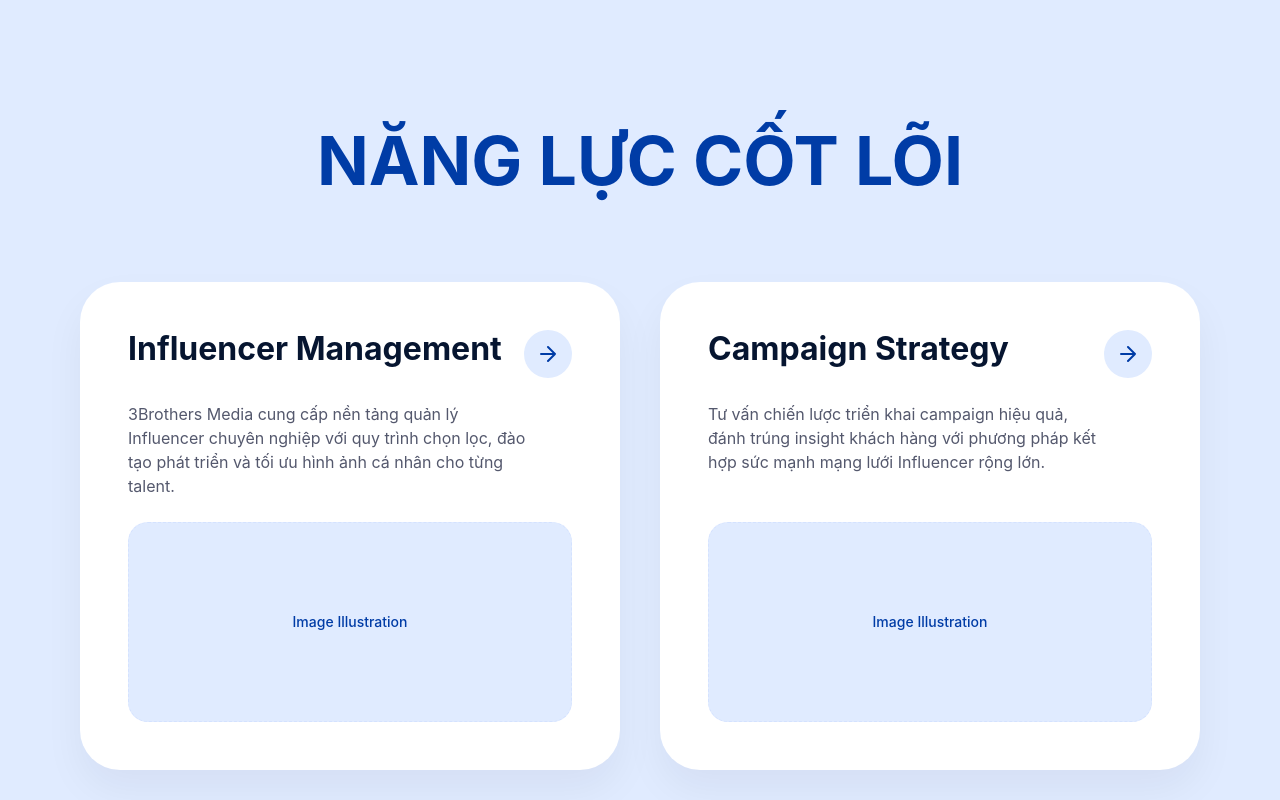
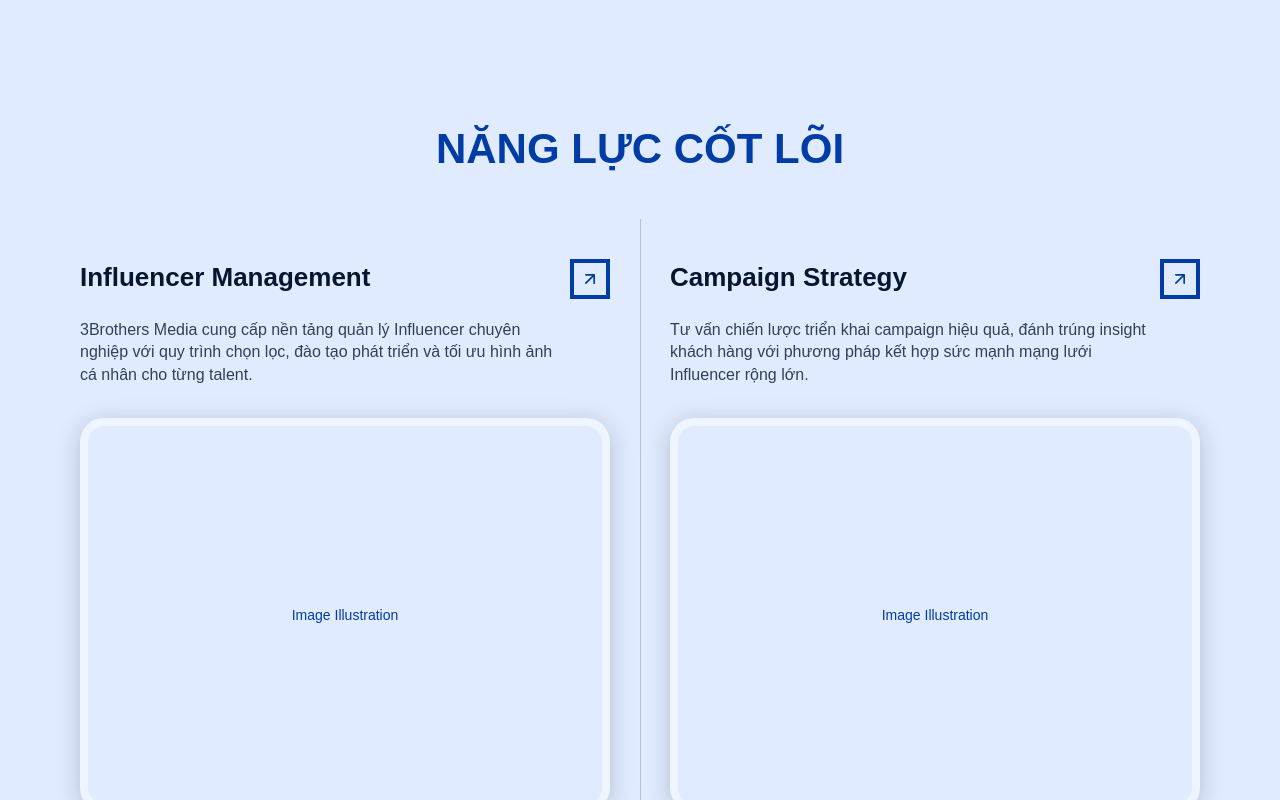
Before and after one commit to huypham501/3BrothersWeb, a Next.js app: page /home-v2 in a window 1280 px wide. Shown: the part 920-1720 px from the top of the page. Built offline with nearby package versions, Linux system fonts and the light colour scheme.

Commit message:
style: refine core competencies section ui and extract card component

```diff
--- /dev/null
+++ b/src/components/home-v2/components/CoreCompetencyCard.tsx
@@ -0,0 +1,123 @@
+import styled from 'styled-components';
+import { colors, spacing, typography, mediaQueries, motion } from '@/styles/tokens';
+
+export interface CoreCompetencyCardProps {
+  title: string;
+  description: string;
+}
+
+export function CoreCompetencyCard({ title, description }: CoreCompetencyCardProps) {
+  return (
+    <CardContainer>
+      <TextGroup>
+        <TitleRow>
+          <CardTitle>{title}</CardTitle>
+          <ArrowIcon>
+            <svg fill="none" stroke="currentColor" viewBox="0 0 24 24">
+              <path strokeLinecap="round" strokeLinejoin="round" strokeWidth={2} d="M7 17L17 7M17 7H7M17 7V17" />
+            </svg>
+          </ArrowIcon>
+        </TitleRow>
+        <CardDescription>{description}</CardDescription>
+      </TextGroup>
+      <ImageContainer>
+        <ImagePlaceholder>Image Illustration</ImagePlaceholder>
+      </ImageContainer>
+    </CardContainer>
+  );
+}
+
+const CardContainer = styled.div`
+  display: flex;
+  flex-direction: column;
+  gap: 32px;
+  width: 100%;
+  position: relative;
+  cursor: pointer;
+`;
+
+const TextGroup = styled.div`
+  display: flex;
+  flex-direction: column;
+  gap: 20px;
+  width: 100%;
+`;
+
+const TitleRow = styled.div`
+  display: flex;
+  justify-content: space-between;
+  align-items: flex-start;
+  width: 100%;
+`;
+
+const CardTitle = styled.h3`
+  font-family: 'Montserrat', sans-serif;
+  font-weight: ${typography.fontWeight.bold};
+  font-size: 26px;
+  line-height: 140%;
+  color: #061530;
+  margin: ${spacing[0]};
+
+  ${mediaQueries.down.sm} {
+    font-size: ${typography.fontSize.xl};
+  }
+`;
+
+const ArrowIcon = styled.div`
+  width: 40px;
+  height: 40px;
+  border: 4px solid #003CA6;
+  display: flex;
+  align-items: center;
+  justify-content: center;
+  color: #003CA6;
+  cursor: pointer;
+  flex-shrink: 0;
+  transition: transform ${motion.duration.base} ${motion.easing.easeOut};
+
+  &:hover {
+    transform: translate(2px, -2px);
+  }
+
+  svg {
+    width: 20px;
+    height: 20px;
+  }
+`;
+
+const CardDescription = styled.p`
+  font-family: 'Montserrat', sans-serif;
+  font-weight: ${typography.fontWeight.normal};
+  font-size: 16px;
+  line-height: 140%;
+  color: #061530;
+  opacity: 0.8;
+  margin: ${spacing[0]};
+  max-width: 90%;
+
+  ${mediaQueries.down.sm} {
+    max-width: 100%;
+  }
+`;
+
+const ImageContainer = styled.div`
+  width: 100%;
+  aspect-ratio: 612 / 455;
+  border-radius: 24px;
+  border: 8px solid rgba(255, 255, 255, 0.5);
+  box-shadow: 0px 4px 24px rgba(6, 21, 48, 0.2);
+  background: ${colors.brandLightBlue};
+  display: flex;
+  align-items: center;
+  justify-content: center;
+  overflow: hidden;
+  position: relative;
+  margin-top: auto;
+`;
+
+const ImagePlaceholder = styled.div`
+  color: ${colors.primary};
+  font-family: 'Montserrat', sans-serif;
+  font-weight: ${typography.fontWeight.medium};
+  font-size: ${typography.fontSize.base};
+`;
--- a/src/components/home-v2/sections/CoreCompetenciesSectionV2.tsx
+++ b/src/components/home-v2/sections/CoreCompetenciesSectionV2.tsx
@@ -1,7 +1,8 @@
 'use client';
 
 import styled from 'styled-components';
-import { colors, spacing, typography, mediaQueries, borderRadius, motion } from '@/styles/tokens';
+import { colors, spacing, typography, mediaQueries } from '@/styles/tokens';
+import { CoreCompetencyCard } from '../components/CoreCompetencyCard';
 
 const SERVICES = [
   {
@@ -26,23 +27,19 @@ export function CoreCompetenciesSectionV2() {
   return (
     <SectionContainer>
       <Title>Năng lực cốt lõi</Title>
-
-      <GridContainer>
-        {SERVICES.map((service, index) => (
-          <Card key={index}>
-            <CardHeader>
-              <CardTitle>{service.title}</CardTitle>
-              <ArrowIcon>
-                <svg fill="none" stroke="currentColor" viewBox="0 0 24 24">
-                  <path strokeLinecap="round" strokeLinejoin="round" strokeWidth={2} d="M5 12h14M12 5l7 7-7 7" />
-                </svg>
-              </ArrowIcon>
-            </CardHeader>
-            <CardDescription>{service.description}</CardDescription>
-            <ImagePlaceholder>Image Illustration</ImagePlaceholder>
-          </Card>
-        ))}
-      </GridContainer>
+      <GridWrapper>
+        <GridLineHorizontal />
+        <GridLineVertical />
+        <GridContainer>
+          {SERVICES.map((service, index) => (
+            <CoreCompetencyCard
+              key={index}
+              title={service.title}
+              description={service.description}
+            />
+          ))}
+        </GridContainer>
+      </GridWrapper>
     </SectionContainer>
   );
 }
@@ -54,122 +51,77 @@ const SectionContainer = styled.section`
   display: flex;
   flex-direction: column;
   align-items: center;
-  gap: ${spacing['5xl']};
-  font-family: 'Montserrat', 'Inter', sans-serif;
+  gap: 80px;
 
   ${mediaQueries.down.sm} {
     padding: 60px ${spacing.lg};
-    gap: ${spacing['2xl']};
+    gap: 40px;
   }
 `;
 
 const Title = styled.h2`
+  font-family: 'Montserrat', sans-serif;
   font-weight: ${typography.fontWeight.bold};
-  font-size: 68px;
-  line-height: 120%;
+  font-size: 42px;
+  line-height: 140%;
   text-align: center;
   text-transform: uppercase;
-  color: ${colors.primary}; /* Blue brand color */
+  color: #003CA6;
   margin: ${spacing[0]};
 
   ${mediaQueries.down.sm} {
-    font-size: ${typography.fontSize['5xl']};
+    font-size: ${typography.fontSize['3xl']};
+  }
+`;
+
+const GridWrapper = styled.div`
+  position: relative;
+  width: 100%;
+  max-width: 1280px;
+`;
+
+const GridLineHorizontal = styled.div`
+  position: absolute;
+  top: 50%;
+  left: -40px;
+  right: -40px;
+  height: 1px;
+  background: #061530;
+  opacity: 0.2;
+  z-index: 0;
+
+  ${mediaQueries.down.lg} {
+    display: none;
+  }
+`;
+
+const GridLineVertical = styled.div`
+  position: absolute;
+  top: -40px;
+  bottom: -40px;
+  left: 50%;
+  width: 1px;
+  background: #061530;
+  opacity: 0.2;
+  z-index: 0;
+
+  ${mediaQueries.down.lg} {
+    display: none;
   }
 `;
 
 const GridContainer = styled.div`
   display: grid;
   grid-template-columns: repeat(2, 1fr);
-  gap: ${spacing['2xl']};
+  column-gap: 60px;
+  row-gap: 120px;
   width: 100%;
-  max-width: 1280px;
+  position: relative;
+  z-index: 1;
 
   ${mediaQueries.down.lg} {
     grid-template-columns: 1fr;
+    column-gap: 0;
+    row-gap: 60px;
   }
 `;
-
-const Card = styled.div`
-  background: ${colors.white};
-  border-radius: 40px;
-  padding: ${spacing['3xl']};
-  display: flex;
-  flex-direction: column;
-  gap: ${spacing.lg};
-  box-shadow: 0px 20px 40px rgba(6, 21, 48, 0.05);
-  position: relative;
-  transition: transform ${motion.duration.base} ${motion.easing.easeOut}, box-shadow ${motion.duration.base} ${motion.easing.easeOut};
-
-  ${mediaQueries.down.sm} {
-    padding: ${spacing.xl};
-  }
-
-  &:hover {
-    transform: translateY(-8px);
-    box-shadow: 0px 30px 60px rgba(6, 21, 48, 0.08);
-  }
-`;
-
-const CardHeader = styled.div`
-  display: flex;
-  justify-content: space-between;
-  align-items: flex-start;
-`;
-
-const CardTitle = styled.h3`
-  font-weight: ${typography.fontWeight.bold};
-  font-size: ${typography.fontSize['4xl']};
-  line-height: 120%;
-  color: ${colors.textPrimary};
-  margin: ${spacing[0]};
-
-  ${mediaQueries.down.sm} {
-    font-size: ${typography.fontSize['2xl']};
-  }
-`;
-
-const ArrowIcon = styled.div`
-  width: 48px;
-  height: 48px;
-  border-radius: ${borderRadius.full};
-  background: ${colors.brandLightBlue};
-  display: flex;
-  align-items: center;
-  justify-content: center;
-  color: ${colors.primary};
-  cursor: pointer;
-
-  svg {
-    width: 24px;
-    height: 24px;
-  }
-`;
-
-const CardDescription = styled.p`
-  font-family: 'Inter', sans-serif;
-  font-weight: ${typography.fontWeight.normal};
-  font-size: ${typography.fontSize.md};
-  line-height: 150%;
-  color: ${colors.textBody};
-  margin: ${spacing[0]};
-  max-width: 90%;
-
-  ${mediaQueries.down.sm} {
-    max-width: 100%;
-  }
-`;
-
-const ImagePlaceholder = styled.div`
-  width: 100%;
-  height: 200px;
-  border-radius: 20px;
-  background: ${colors.brandLightBlue};
-  margin-top: auto; /* Pushes the image to the bottom if text varies */
-  display: flex;
-  align-items: center;
-  justify-content: center;
-  color: ${colors.primary};
-  font-weight: ${typography.fontWeight.medium};
-  font-size: ${typography.fontSize.base};
-  border: 1px dashed ${colors.brandLightBlueDark};
-`;
```
